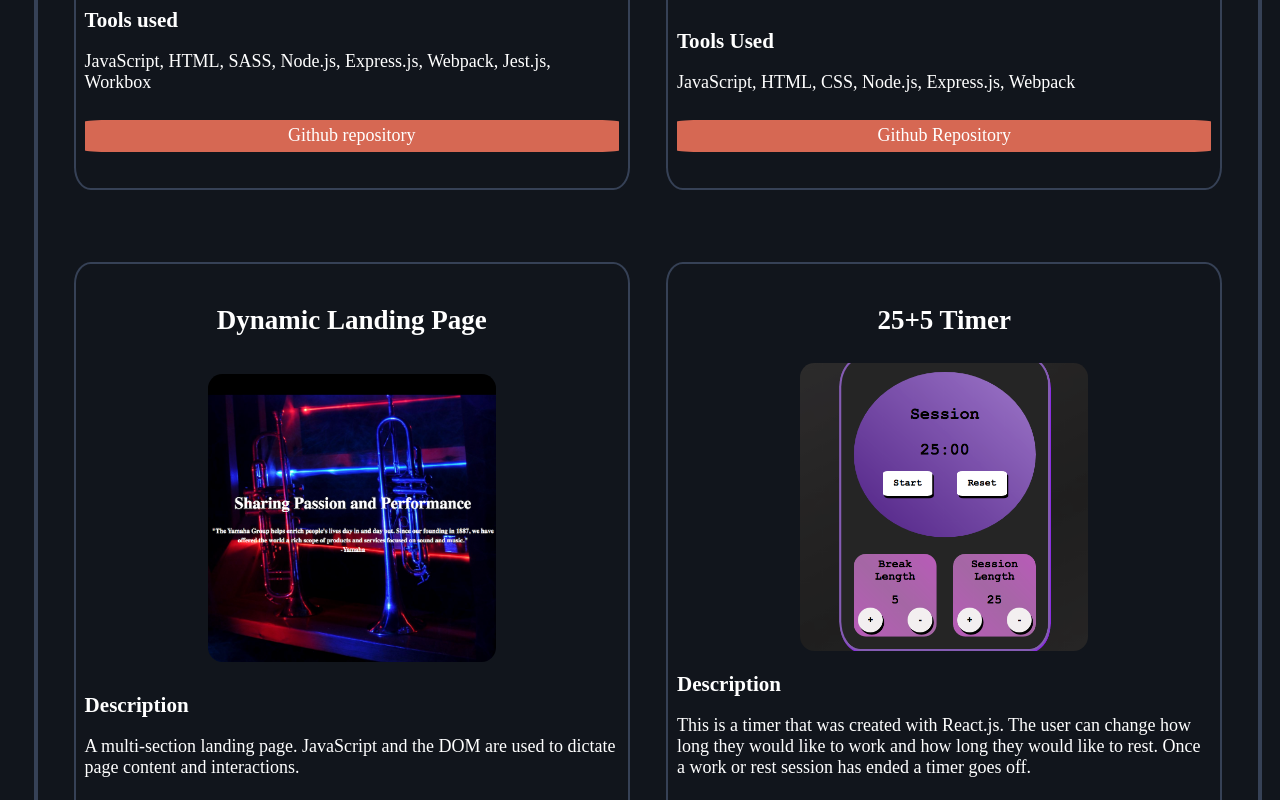
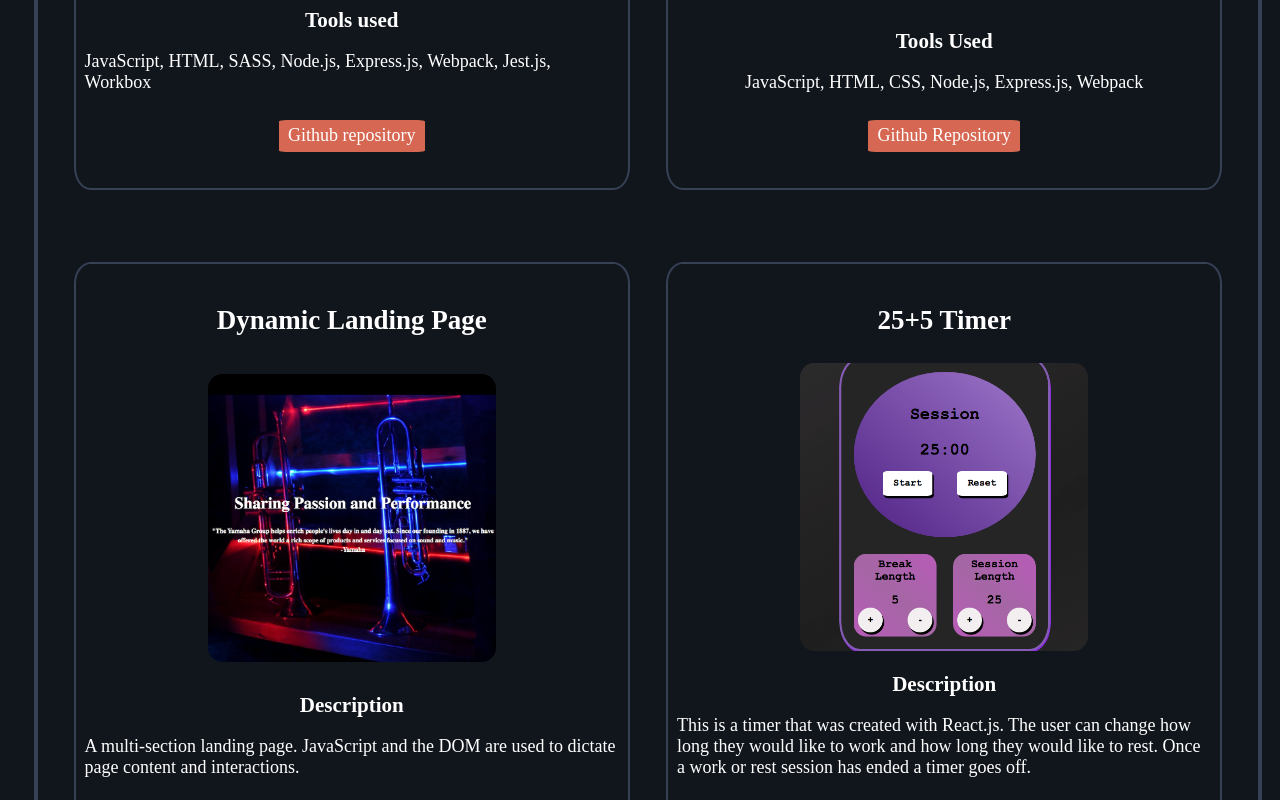
Before and after one commit to banksjazz87/portfolio-page, a website: page index.html in a window 1280 px wide. Shown: the part 2300-3100 px from the top of the page. Drawn offline with Linux system fonts and the light colour scheme.

Commit message:
chore: I finally have my buttons set up so that they are no longer taking up the entire screen

```diff
--- a/assets/styles/index/index.css
+++ b/assets/styles/index/index.css
@@ -172,7 +172,9 @@ card {
     display: flex;
     flex-wrap: wrap;
     flex-direction: column;
+    flex-grow: 0;
     justify-content: space-around;
+    align-items: center;
     border-style: solid;
     border-width: .15em;
     border-color: #364156;
@@ -194,12 +196,18 @@ card p {
 }
 
 card a {
+    display: block;
+    display: flex;
+    flex-direction: row;
+    flex-wrap: wrap;
+    justify-content: space-around;
     text-decoration: none;
     color: white;
     padding: .3em .5em .3em .5em;
     background-color: #d66853;
     border-radius: 5%;
     margin-top: .5em;
+    padding-top: .3em;
 }
 
 .project_links {
@@ -210,10 +218,12 @@ card a {
 
 .webpage {
     margin-right: .2em;
+    margin-left: 0;
 }
 
 .github {
     margin-left: .2em;
+    margin-right: 0;
 }
 
 footer {
```
